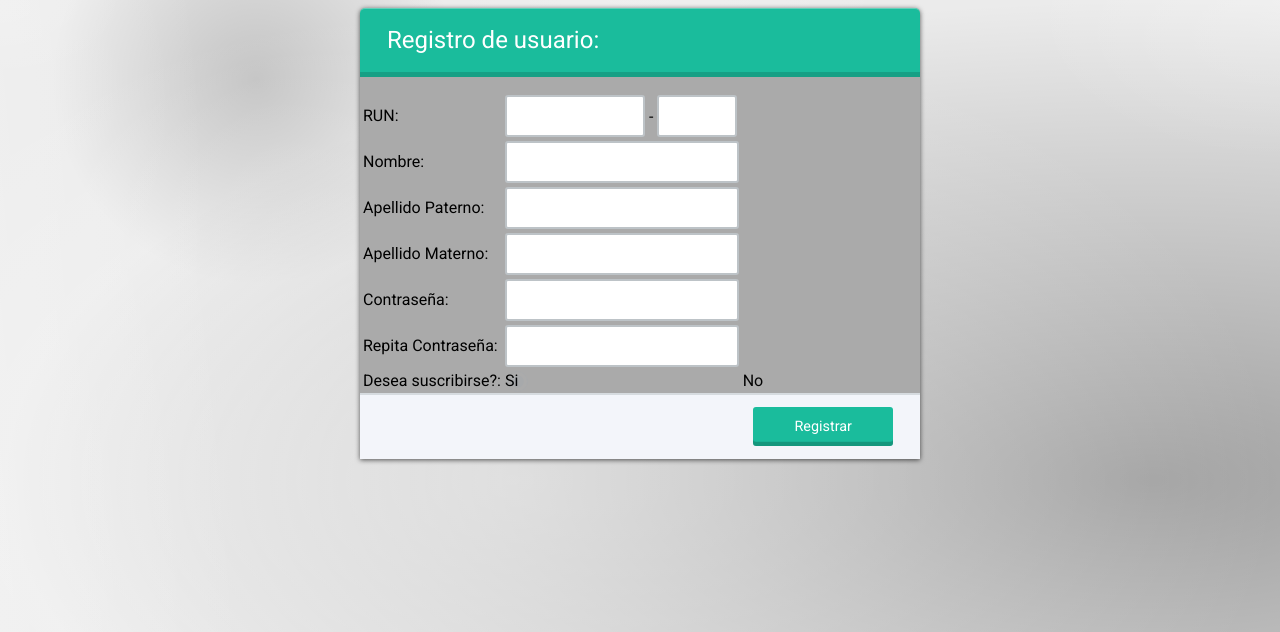
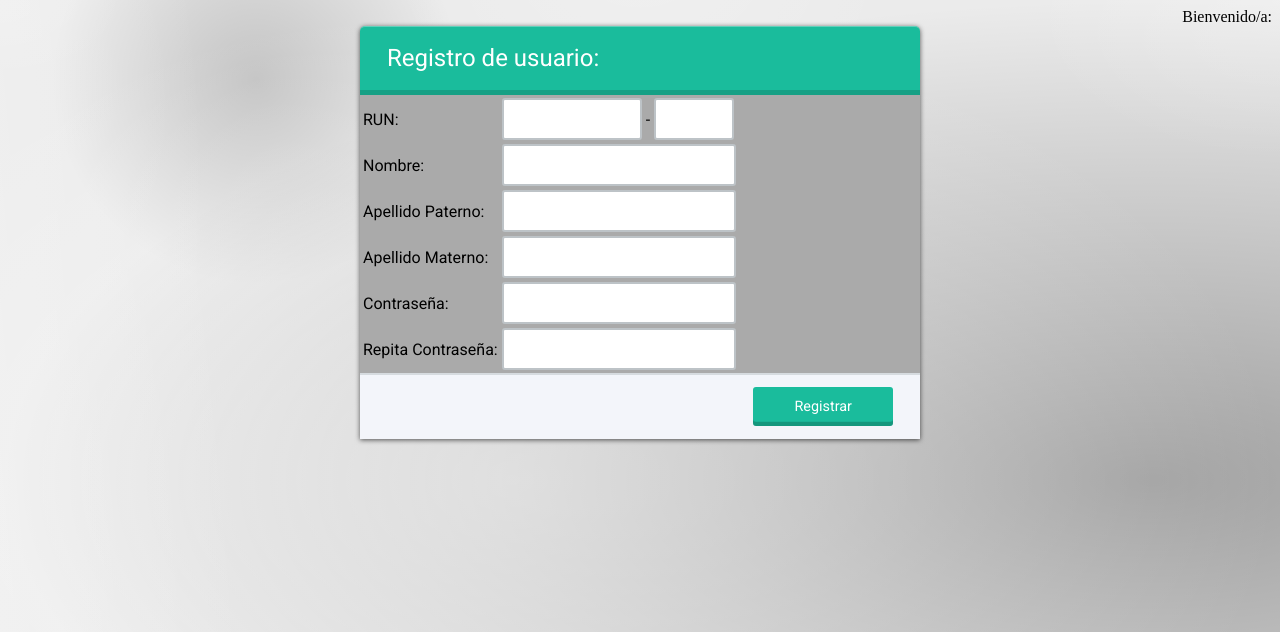
Before and after one commit to JohnyMelavo/ExamenDAI, a PHP site: page /ExamenDAI/presentacion/registroUsuario.php in a window 1280 px wide. Shown: the top 632 px of the page. Run offline with PHP 8.4, Linux system fonts and the light colour scheme.

Commit message:
Edicion registro de usuario, funcionalidad con BD e indicador de usuario logueado.

```diff
--- a/accform/accLogin.php
+++ b/accform/accLogin.php
@@ -2,7 +2,7 @@
 include ('../presentacion/librerias.php');
 $claveSHA = sha1($_POST['clave']);
 $rut = $_POST['run'] . $_POST['run2'];
-$usr = new Usuario("", $rut, "", $claveSHA, "", "", '1990-05-01', '', 0, "", "", 12, 1, 0, 3, 1, 2, '1900-01-01');
+$usr = new Usuario("", $rut, "", $claveSHA, "", "", '1990-05-01', '', 0, "", "", 12, 1, 0, 3, 1, 2, 2, '1900-01-01');
 
 session_start();
 
--- a/accform/accRegistro.php
+++ b/accform/accRegistro.php
@@ -5,7 +5,7 @@ $srun = $_POST['run'];
 $snombre = $_POST['nombre'];
 $sapaterno = $_POST['apaterno'];
 $samaterno = $_POST['amaterno'];
-$spass = md5($_POST['contraseña']);
+$spass = md5($_POST['contraseña1']);
 $usr->CreaCliente($srun, $snombre, $sapaterno, $samaterno, $spass == "on" ? true : false);
 
 //include '../registromail.php';
--- a/clases/usuario.php
+++ b/clases/usuario.php
@@ -57,7 +57,7 @@ class Usuario {
         $this->sEstado = $sEstado;
     }
 
-        function getSuId() {
+    function getSuId() {
         return $this->suId;
     }
 
@@ -256,7 +256,7 @@ class Usuario {
     }
 
     //CREATE DEL CRUD!
-    function CreaCliente($sRut, $sNombre, $sPass, $sAPaterno, $sAMaterno, $dFechaNac, $sSexo, $nTelefono, $sEmail, $sDireccion, $nIdComuna, $nEducacion, $bExperiencia, $nExperienciaAnios, $nModalidad, $nCurso) {
+    function CreaCliente($sRut, $sNombre, $sAPaterno, $sAMaterno, $sPass, $dFechaNac = NULL, $sSexo = NULL, $nTelefono = NULL, $sEmail = NULL, $sDireccion = NULL, $nIdComuna = NULL, $nEducacion = NULL, $bExperiencia = NULL, $nExperienciaAnios = NULL, $nModalidad = NULL, $nCurso = NULL) {
         $db = dbconnect();
         /* Definición del query que permitira ingresar un nuevo registro */
         $sqlsel = "INSERT INTO usuarios (rut,nombre,password,apellido_pat,apellido_mat,fecha_nacimiento,sexo,telefono,email,direccion,id_comuna,educacion,experiencia,experiencia_anios,modalidad,curso,estado) VALUES (:run,:nombre,:pass,:apaterno,:amaterno,:fechanac,:sexo,:telefono,:email,:direccion,:idcomuna,:educacion,:exper,:experanios,:modalidad,:curso,1)";
@@ -266,9 +266,9 @@ class Usuario {
 
         $querysel->bindParam(':run', $sRut);
         $querysel->bindParam(':nombre', $sNombre);
-        $querysel->bindParam(':pass', $sPass);
         $querysel->bindParam(':apaterno', $sAPaterno);
         $querysel->bindParam(':amaterno', $sAMaterno);
+        $querysel->bindParam(':pass', $sPass);
         $querysel->bindParam(':fechanac', $dFechaNac);
         $querysel->bindParam(':sexo', $sSexo);
         $querysel->bindParam(':telefono', $nTelefono);
--- a/form/formIndex.php
+++ b/form/formIndex.php
@@ -1,3 +1,6 @@
+<div class="divider" style="text-align: right">
+    <?php echo "Bienvenido/a: " . $usr->getSNombre() . " " . $usr->getSAPaterno() . " " . $usr->getSAMaterno(); ?>
+</div>
 <form class="formoid-solid-green" style="background-color:#aaaaaa;font-size:14px;font-family:'Roboto',Arial,Helvetica,sans-serif;color:#34495E;max-width:560px;min-width:150px">
     <div class="title">
         <h2>Bienvenido al portal de postulaciones.</h2>
--- a/form/formRegistro.php
+++ b/form/formRegistro.php
@@ -1,7 +1,9 @@
 <?php
 $usr = new Usuario();
 ?>
-
+<div class="divider" style="text-align: right">
+    <?php echo "Bienvenido/a: " . $usr->getSNombre() . " " . $usr->getSAPaterno() . " " . $usr->getSAMaterno(); ?>
+</div>
 <form class="formoid-solid-green" style="background-color:#aaaaaa;font-size:12px;font-family:'Roboto',Arial,Helvetica,sans-serif;color:#34495E;max-width:560px;min-width:150px"
       method="POST" action="../accform/accRegistro.php">
     <div class="title">
@@ -17,7 +19,7 @@ $usr = new Usuario();
     <table>
         <tr>
             <td>RUN:</td>
-            <td><input class="required" type="text" name="run" id="run" required="true" minlength="8" maxlength="8" style="max-width: 140px"> - <input class="required" style="max-width: 80px" type="text" name="run2" id="run2" required="true" minlength="1" maxlength="1"></td>
+            <td><input class="required" type="number" name="run" id="run" required="true" minlength="7" maxlength="8" style="max-width: 140px"> - <input class="required" style="max-width: 80px" type="number" name="run2" id="run2" required="true" minlength="1" maxlength="1"></td>
         </tr>
         <tr>
             <td>Nombre:</td>
@@ -26,29 +28,36 @@ $usr = new Usuario();
         </tr>
         <tr>
             <td>Apellido Paterno:</td>
-            <td><input name="apellidos" id="apellidos" type="text" required="true" ></td>
+            <td><input name="apaterno" id="apaterno" type="text" required="true" ></td>
         </tr>
         <tr>
             <td>Apellido Materno:</td>
-            <td><input name="apellidos" id="apellidos" type="text" required="true" ></td>
+            <td><input name="amaterno" id="amaterno" type="text" required="true" ></td>
         </tr>
         <tr>
             <td>Contraseña:</td>
-            <td><input type="password" id="contraseña" name="contraseña" required="true"></td>
+            <td><input type="password" id="contraseña1" name="contraseña1" required="true"></td>
             <td> </td>
         </tr>
         <tr>
             <td>Repita Contraseña:</td>
-            <td><input type="password" id="contraseña" name="contraseña" required="true"></td>
+            <td><input type="password" id="contraseña2" name="contraseña2" required="true"></td>
             <td> </td>
-        </tr>
-        <tr><br>
-        <td>Desea suscribirse?:</td>
-        <td><input type="radio" id="suscripcion" value="yes" name="suscripcion" checked="true" >Si</td>
-        <td><input type="radio" id="suscripcion" name="suscripcion">No</td>
         </tr>
     </table>
     <div class="submit">
-        <input id="registrar" type="submit" value="Registrar">
+        <input id="registrar" type="submit" onclick="validarPW()" value="Registrar">
     </div>
 </form>
+
+<script>
+    function validarPW() {
+        var contraseña1;
+        var contraseña2;
+        if ($("#contraseña1").val() !== $("#contraseña2").val()) {
+            alert("Su clave no coincide");
+            document.location.href = "<?= PATHURL ?>presentacion/registroUsuario.php";
+            return;
+        }
+    }
+</script>
```
Also changed, not shown: form/formPostulacion.php (+7 -4 lines).
